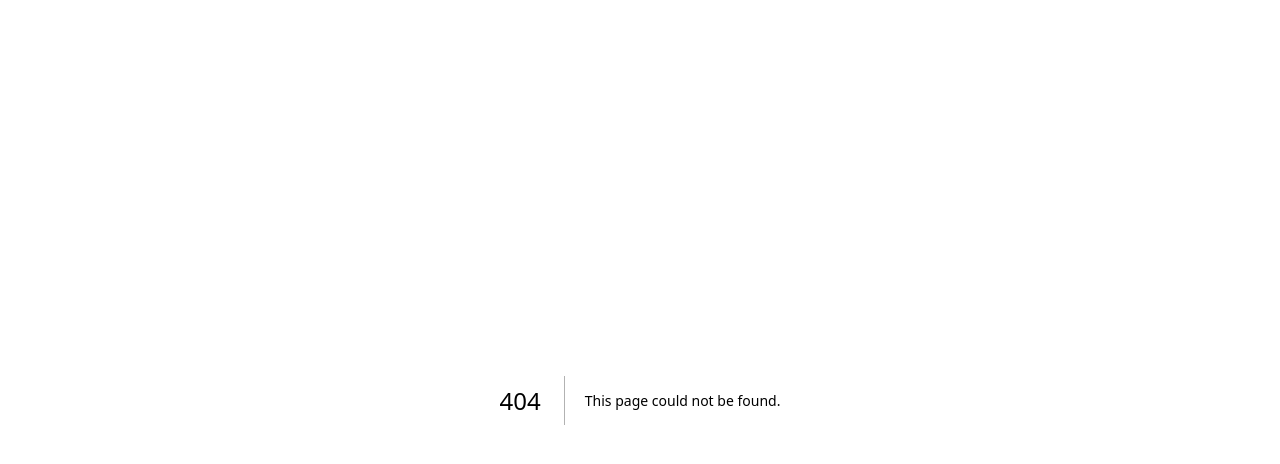
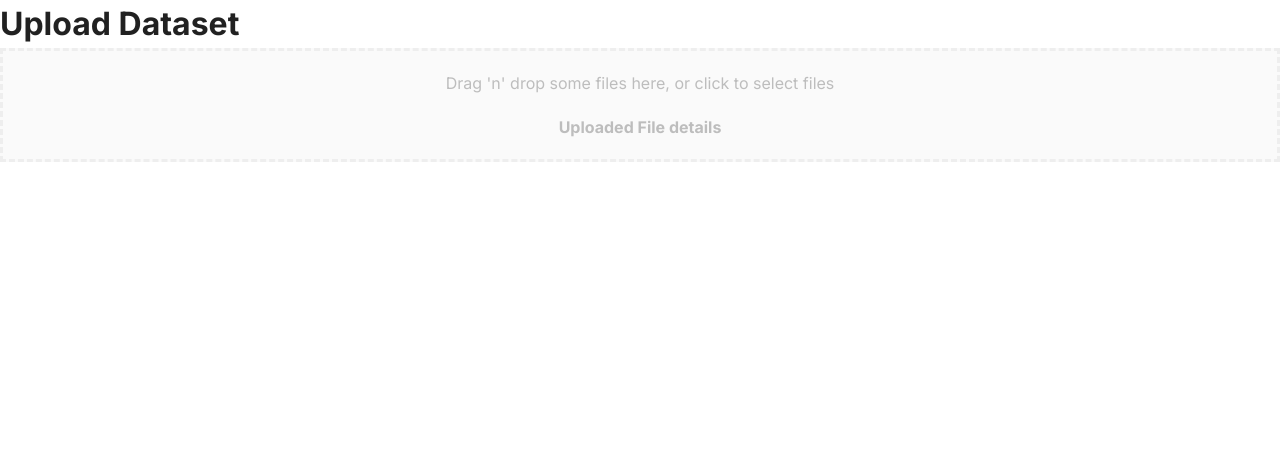
Before and after one commit to aniruddh622003/ZENITH-Sklearn-GUI, a Next.js app: page /flow/upload-dataset in a window 1280 px wide. Before the commit this address had no page. Shown: the top 464 px of the page. Built offline with nearby package versions, Linux system fonts and the light colour scheme.

Commit message:
Addes react dropzone and basic file upload component

```diff
--- a/package.json
+++ b/package.json
@@ -20,6 +20,7 @@
     "next": "13.4.19",
     "react": "18.2.0",
     "react-dom": "18.2.0",
+    "react-dropzone": "^14.2.3",
     "reactflow": "^11.8.3"
   }
 }
--- /dev/null
+++ b/src/app/flow/upload-dataset/page.jsx
@@ -0,0 +1,15 @@
+import Upload from "@/components/Upload";
+import React from "react";
+import styles from "./index.module.css";
+
+const UploadDataset = () => {
+  return (
+    <div>
+      <h1>Upload Dataset</h1>
+      <div className={`${styles.upload_wrapper}`}></div>
+      <Upload />
+    </div>
+  );
+};
+
+export default UploadDataset;
--- /dev/null
+++ b/src/components/Upload/index.js
@@ -0,0 +1,65 @@
+"use client";
+import React, { useEffect, useMemo } from "react";
+import { useDropzone } from "react-dropzone";
+import styles from "./index.module.css";
+
+const Upload = () => {
+  const {
+    acceptedFiles,
+    getRootProps,
+    getInputProps,
+    isFocused,
+    isDragAccept,
+    isDragReject,
+  } = useDropzone();
+
+  useEffect(() => {
+    console.log(acceptedFiles);
+  }, [acceptedFiles]);
+
+  const style = useMemo(
+    () =>
+      `${styles.wrapper} ${isFocused ? styles.focused : ""} ${
+        isDragAccept ? styles.accept : ""
+      } ${isDragReject ? styles.reject : ""}
+            `,
+    [isFocused, isDragAccept, isDragReject]
+  );
+
+  const getFileSize = (size) => {
+    if (size < 1024) {
+      return `${size} bytes`;
+    } else if (size >= 1024 && size < 1024 * 1024) {
+      return `${(size / 1024).toFixed(1)} KB`;
+    } else if (size >= 1024 * 1024 && size < 1024 * 1024 * 1024) {
+      return `${(size / (1024 * 1024)).toFixed(1)} MB`;
+    } else if (size >= 1024 * 1024 * 1024) {
+      return `${(size / (1024 * 1024 * 1024)).toFixed(1)} GB`;
+    } else {
+      return `${size} bytes`;
+    }
+  };
+
+  return (
+    <div className={style}>
+      <div {...getRootProps()}>
+        <input {...getInputProps()} />
+        <p>Drag 'n' drop some files here, or click to select files</p>
+      </div>
+      <aside>
+        <h4 style={{ marginTop: "20px" }}>Uploaded File details</h4>
+        <ul>
+          {acceptedFiles.map((file) => (
+            <p key={file.path}>
+              Name: {file.name} <br />
+              Size: {getFileSize(file.size)} <br />
+              Type: {file.type}
+            </p>
+          ))}
+        </ul>
+      </aside>
+    </div>
+  );
+};
+
+export default Upload;
--- /dev/null
+++ b/src/components/Upload/index.module.css
@@ -0,0 +1,36 @@
+.wrapper {
+  flex: 1;
+  display: flex;
+  flex-direction: column;
+  align-items: center;
+  padding: 20px;
+  border-width: 2;
+  border-radius: 2;
+  border-color: #eeeeee;
+  border-style: dashed;
+  background-color: #fafafa;
+  color: #bdbdbd;
+  outline: none;
+  transition: border 0.24s ease-in-out;
+}
+
+.focused {
+  border-color: #2196f3;
+}
+
+.accepted {
+  border-color: #00e676;
+}
+
+.rejected {
+  border-color: #ff1744;
+}
+
+.wrapper aside {
+  padding: 0;
+  margin: 0;
+  display: flex;
+  flex-direction: column;
+  align-items: center;
+  text-align: center;
+}
```
Also changed, not shown: src/app/flow/upload-dataset/index.module.css (added), 1 other file (tests, documents, lock files or other folders).
